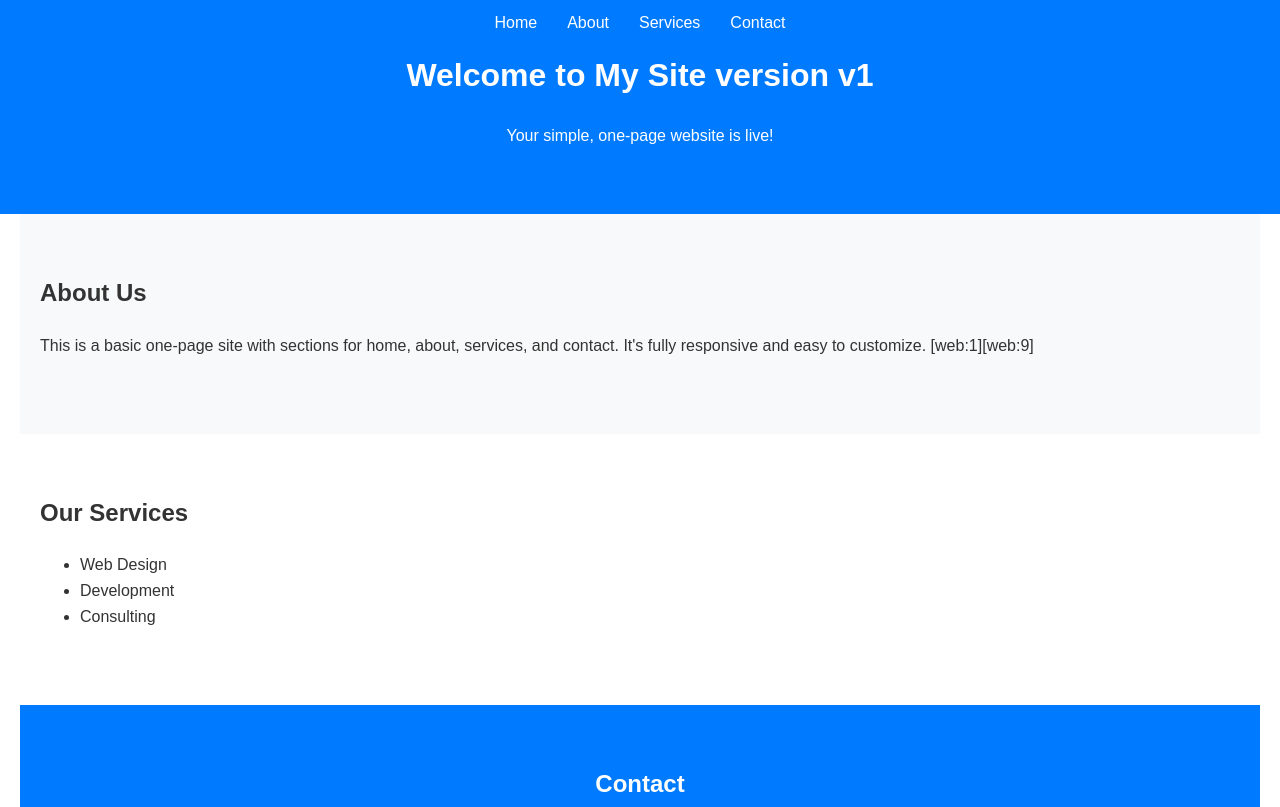
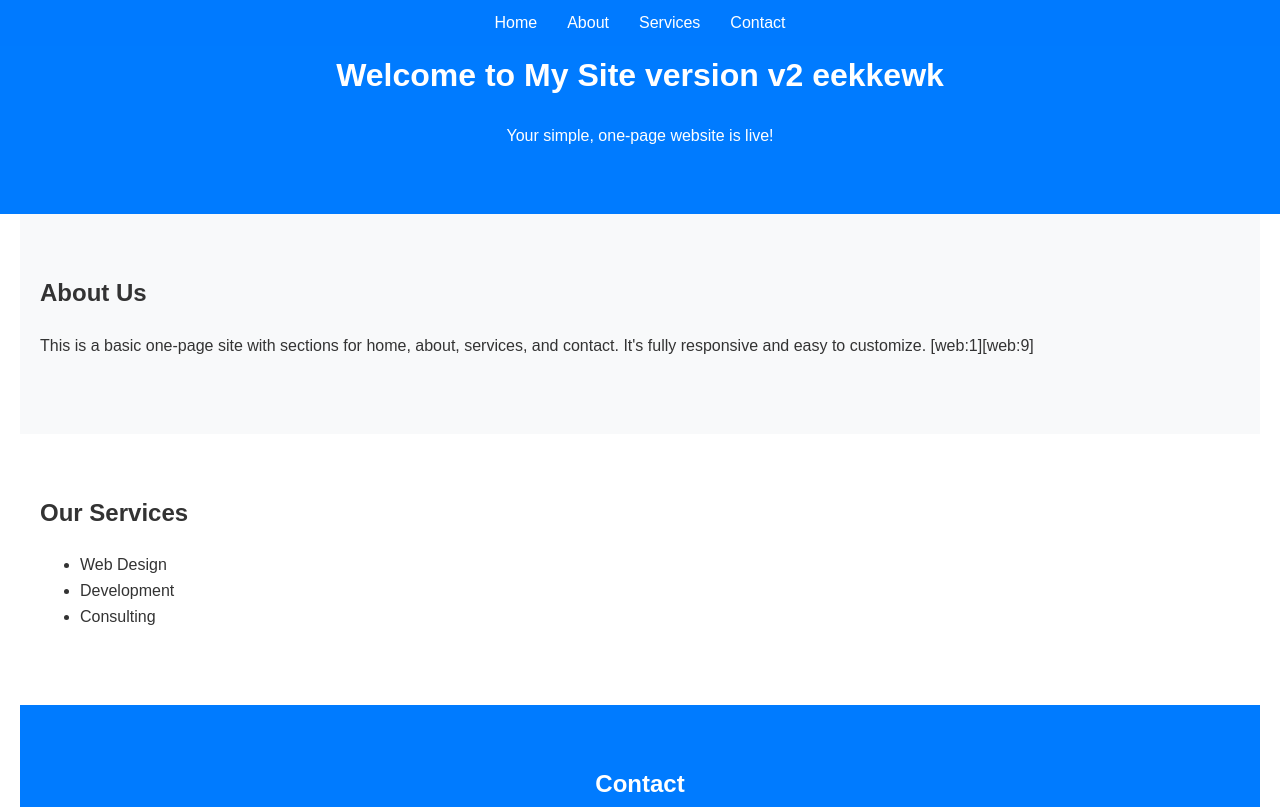
Before and after one commit to mohitkumarsuthar/static-web-page, a plain HTML site: page new/index.html in a window 1280 px wide. Shown: the top 807 px of the page. Drawn offline with Linux system fonts and the light colour scheme.

```diff
--- a/new/index.html
+++ b/new/index.html
@@ -30,7 +30,7 @@
         </ul>
     </nav>
     <header id="home">
-        <h1>Welcome to My Site version v1</h1>
+        <h1>Welcome to My Site version v2 eekkewk</h1>
         <p>Your simple, one-page website is live!</p>
     </header>
     <section id="about">
```
